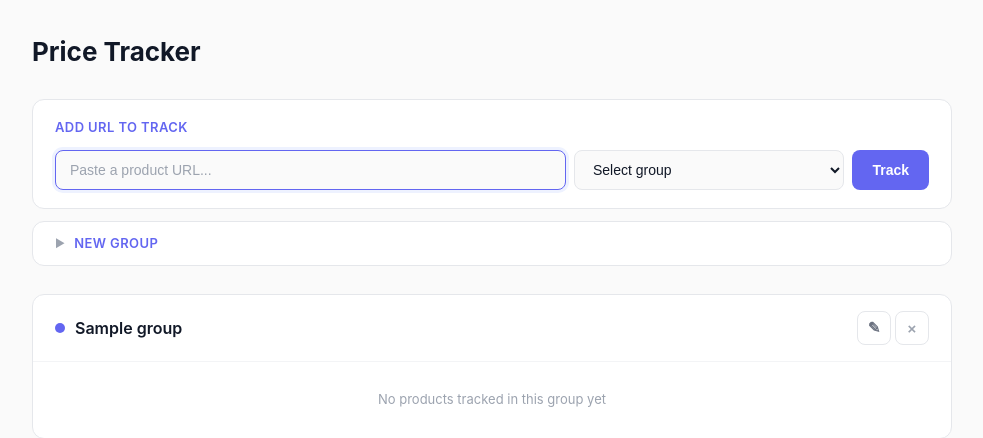
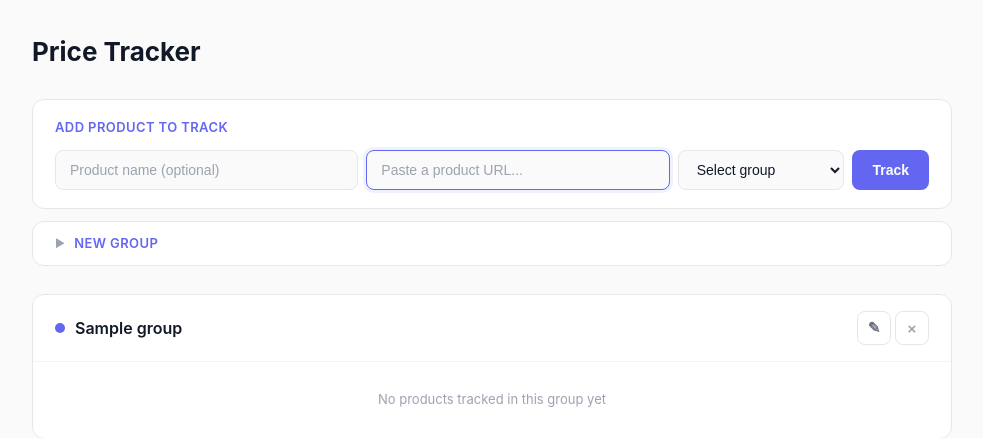
Before and after one commit to frangiz/prisbevakaren, a Flask app: template src/templates/index.html in a window 1280 px wide. Shown: the part 64-502 px from the top of the page, without its empty margins (148-1131 px from the left). Run offline with Flask 3, Linux system fonts and the light colour scheme; the template is opened without the code that fills it: most values are stand-ins (such as "Sample title", 1, 10 or a date in 2020).

Commit message:
Add optional product name to replace raw URL display (#8)
* Initial plan

* Add optional product name field to URL model and UI

- Add `name` field to URL dataclass (optional, defaults to None)
- Update add_url and update_url routes to accept product name
- Display product name instead of raw URL when set, with URL shown
  as a subtle clickable subtitle below the name
- Fall back to displaying raw URL when no name is set
- Add product name input to add and edit forms
- Add 6 new tests for name functionality

Co-authored-by: frangiz <11444430+frangiz@users.noreply.github.com>

* Implement 3 solutions for product name display

Solution 1: Optional manual product name field (existing)
Solution 2: Auto-derived readable name from URL domain/path
Solution 3: Click-to-reveal URL toggle (🔗 button)

- Add derive_name_from_url template filter for auto-naming
- Replace always-visible URL subtitle with click-to-toggle reveal
- URL also accessible via tooltip on hover
- Add 4 new tests for solutions 2 and 3
- JS null check for toggle element

Co-authored-by: frangiz <11444430+frangiz@users.noreply.github.com>

* Keep only Solution 1 (manual product name), remove Solutions 2 and 3

Remove derive_name_from_url filter, URL reveal toggle, and related
tests. Restore original display: name with URL subtitle when set,
raw URL when unset.

Co-authored-by: frangiz <11444430+frangiz@users.noreply.github.com>

---------

Co-authored-by: copilot-swe-agent[bot] <198982749+Copilot@users.noreply.github.com>
Co-authored-by: frangiz <11444430+frangiz@users.noreply.github.com>

```diff
--- a/src/app.py
+++ b/src/app.py
@@ -36,6 +36,7 @@ class URL:
     id: uuid.UUID
     url: str
     group_id: uuid.UUID
+    name: Optional[str] = None
     current_price: Optional[float] = None
     previous_price: Optional[float] = None
     last_price_change: Optional[str] = None  # ISO format datetime string
@@ -136,12 +137,15 @@ def create_app() -> Flask:
             flash(f"Invalid {field_name}!", FLASH_ERROR)
             return None
 
-    def create_updated_url(existing_url: URL, new_url_string: str) -> URL:
+    def create_updated_url(
+        existing_url: URL, new_url_string: str, new_name: Optional[str]
+    ) -> URL:
         """Create an updated URL object, preserving price fields from existing URL."""
         return URL(
             id=existing_url.id,
             url=new_url_string,
             group_id=existing_url.group_id,
+            name=new_name or None,
             current_price=existing_url.current_price,
             previous_price=existing_url.previous_price,
             last_price_change=existing_url.last_price_change,
@@ -222,6 +226,7 @@ def create_app() -> Flask:
         """Add a new URL to a group."""
         url_input = request.form.get("url", "").strip()
         group_id_str = request.form.get("group_id", "")
+        name_input = request.form.get("name", "").strip() or None
 
         if not validate_non_empty_input(url_input, "URL"):
             return redirect(url_for("index"))
@@ -245,6 +250,7 @@ def create_app() -> Flask:
             id=uuid.uuid4(),
             url=url_input,
             group_id=group_id,
+            name=name_input,
         )
         urls_db = get_urls_db()
         urls_db.add(new_url)
@@ -255,6 +261,7 @@ def create_app() -> Flask:
     def update_url(url_id: uuid.UUID) -> Union[Response, WerkzeugResponse]:
         """Update an existing URL."""
         url_input = request.form.get("url", "").strip()
+        name_input = request.form.get("name", "").strip() or None
         if not validate_non_empty_input(url_input, "URL"):
             return redirect(url_for("index"))
 
@@ -264,7 +271,7 @@ def create_app() -> Flask:
             flash("URL not found!", FLASH_ERROR)
             return redirect(url_for("index"))
 
-        updated_url = create_updated_url(existing_url, url_input)
+        updated_url = create_updated_url(existing_url, url_input, name_input)
         urls_db.update(updated_url)
         flash("URL updated successfully!", FLASH_SUCCESS)
         return redirect(url_for("index"))
--- a/src/templates/index.html
+++ b/src/templates/index.html
@@ -306,6 +306,21 @@
             transition: color 0.15s;
         }
         .url-link:hover { color: var(--accent); }
+        .url-subtitle {
+            margin-top: 2px;
+        }
+        .url-small-link {
+            display: inline-flex;
+            align-items: center;
+            gap: 4px;
+            color: var(--text-muted);
+            text-decoration: none;
+            font-size: 12px;
+            word-break: break-all;
+            transition: color 0.15s;
+        }
+        .url-small-link:hover { color: var(--accent); }
+        .url-small-link svg { flex-shrink: 0; }
         .url-meta {
             display: flex;
             gap: 20px;
@@ -402,9 +417,10 @@
         {% if groups %}
         <div class="action-card" style="margin-bottom: 12px;">
             <div class="action-card-header">
-                <span class="action-label">Add URL to Track</span>
+                <span class="action-label">Add Product to Track</span>
             </div>
             <form method="POST" action="{{ url_for('add_url') }}" class="inline-form">
+                <input type="text" name="name" placeholder="Product name (optional)">
                 <input type="text" name="url" placeholder="Paste a product URL..." required autofocus>
                 <select name="group_id" required>
                     <option value="">Select group</option>
@@ -468,7 +484,17 @@
                             <div class="url-display">
                                 <div class="url-content">
                                     <div class="url-info">
+                                        {% if url.name %}
+                                        <a href="{{ url.url }}" target="_blank" rel="noopener noreferrer" class="url-link" title="{{ url.url }}">{{ url.name }}</a>
+                                        <div class="url-subtitle">
+                                            <a href="{{ url.url }}" target="_blank" rel="noopener noreferrer" class="url-small-link" title="{{ url.url }}">
+                                                <svg xmlns="http://www.w3.org/2000/svg" width="12" height="12" fill="none" viewBox="0 0 24 24" stroke="currentColor" stroke-width="2"><path stroke-linecap="round" stroke-linejoin="round" d="M10 6H6a2 2 0 00-2 2v10a2 2 0 002 2h10a2 2 0 002-2v-4M14 4h6m0 0v6m0-6L10 14"/></svg>
+                                                {{ url.url|truncate(60, True) }}
+                                            </a>
+                                        </div>
+                                        {% else %}
                                         <a href="{{ url.url }}" target="_blank" rel="noopener noreferrer" class="url-link">{{ url.url }}</a>
+                                        {% endif %}
                                         {% if url.current_price is not none or url.last_price_change is not none %}
                                         <div class="url-meta">
                                             {% if url.current_price is not none %}
@@ -500,6 +526,7 @@
                             </div>
                             <div class="url-edit">
                                 <form method="POST" action="{{ url_for('update_url', url_id=url.id) }}" style="display:flex;gap:8px;width:100%">
+                                    <input type="text" name="name" value="{{ url.name or '' }}" placeholder="Product name (optional)">
                                     <input type="text" name="url" value="{{ url.url }}" required>
                                     <button type="submit" class="btn btn-success btn-icon" title="Save">✓</button>
                                     <button type="button" onclick="toggleEdit('{{ url.id }}')" class="btn btn-outline btn-icon" title="Cancel">✕</button>
```
Also changed, not shown: tests/test_app.py (+132 -0 lines).
